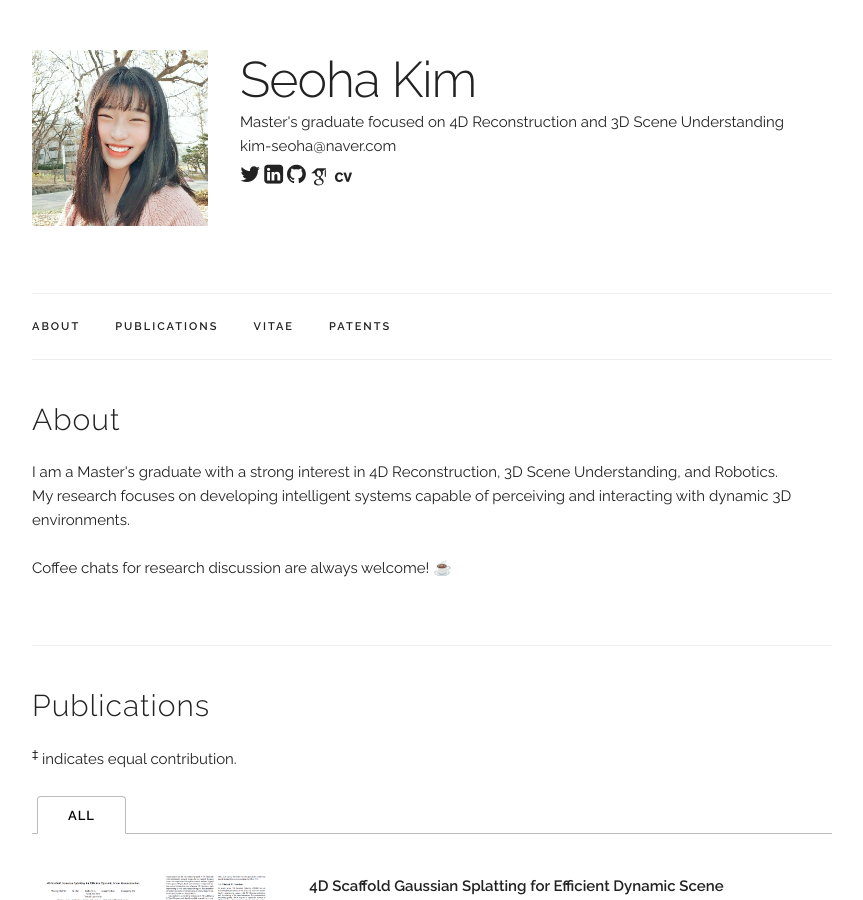
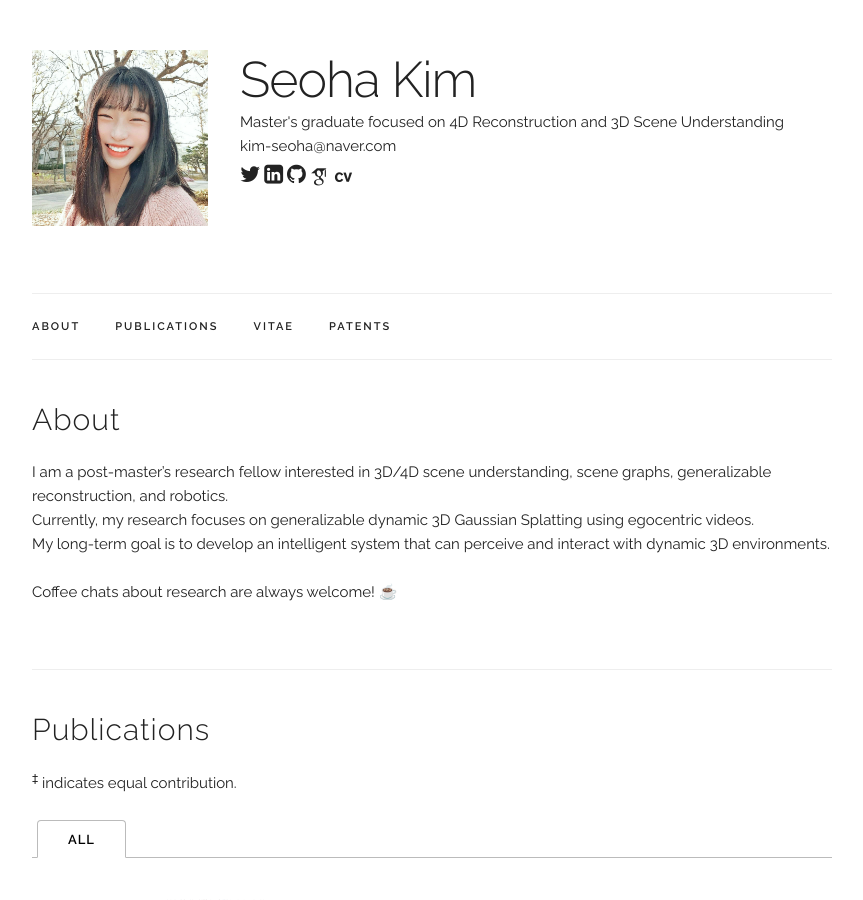
Before and after one commit to seoha-kim/seoha-kim.github.io, a Jekyll site: the page built from index.html, in a window 1280 px wide and 900 px high. Shown: the whole window, without its empty margins (208-1071 px from the left). Built offline with Jekyll 4.4.1, drawn with Linux system fonts in a browser that asks for light colours; some web fonts are replaced.

Commit message:
Update index.html

```diff
--- a/index.html
+++ b/index.html
@@ -6,10 +6,12 @@ title: Home
 <div class="docs-section" id="bio">
   <h4>About</h4>
   <p>
-  I am a Master's graduate with a strong interest in 4D Reconstruction, 3D Scene Understanding, and Robotics. <br>
-  My research focuses on developing intelligent systems capable of perceiving and interacting with dynamic 3D environments. <br><br>
+I am a post-master’s research fellow interested in 3D/4D scene understanding, scene graphs, generalizable reconstruction, and robotics.  <br>
+Currently, my research focuses on generalizable dynamic 3D Gaussian Splatting using egocentric videos.  <br>
+My long-term goal is to develop an intelligent system that can perceive and interact with dynamic 3D environments. <br><br>
 
-  Coffee chats for research discussion are always welcome! ☕️
+Coffee chats about research are always welcome! ☕️
+
 
   </p>
 </div>
```
